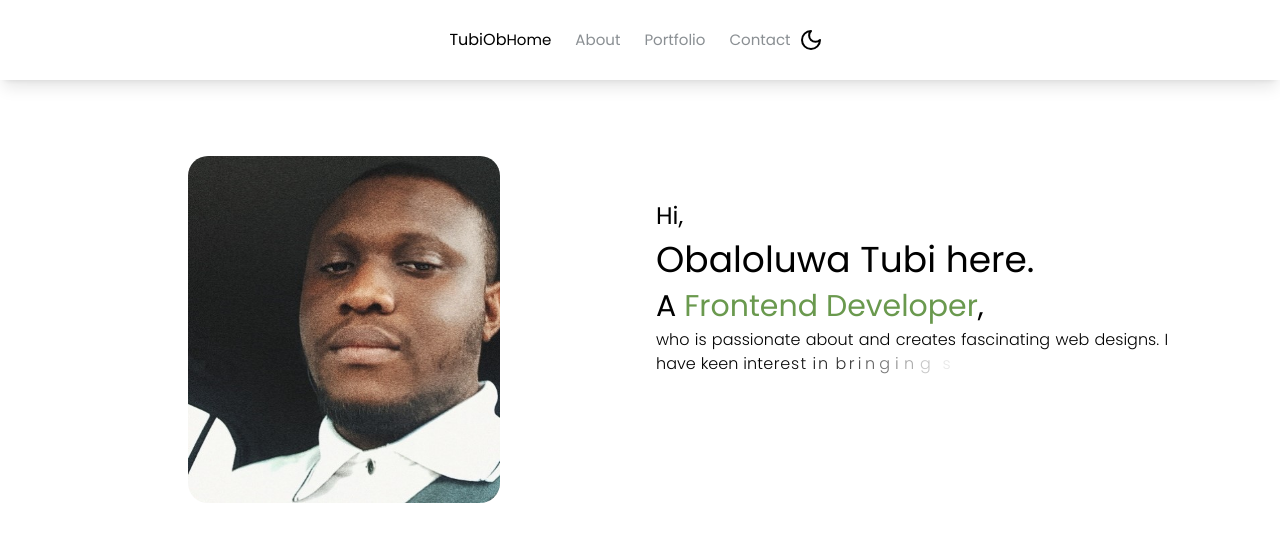
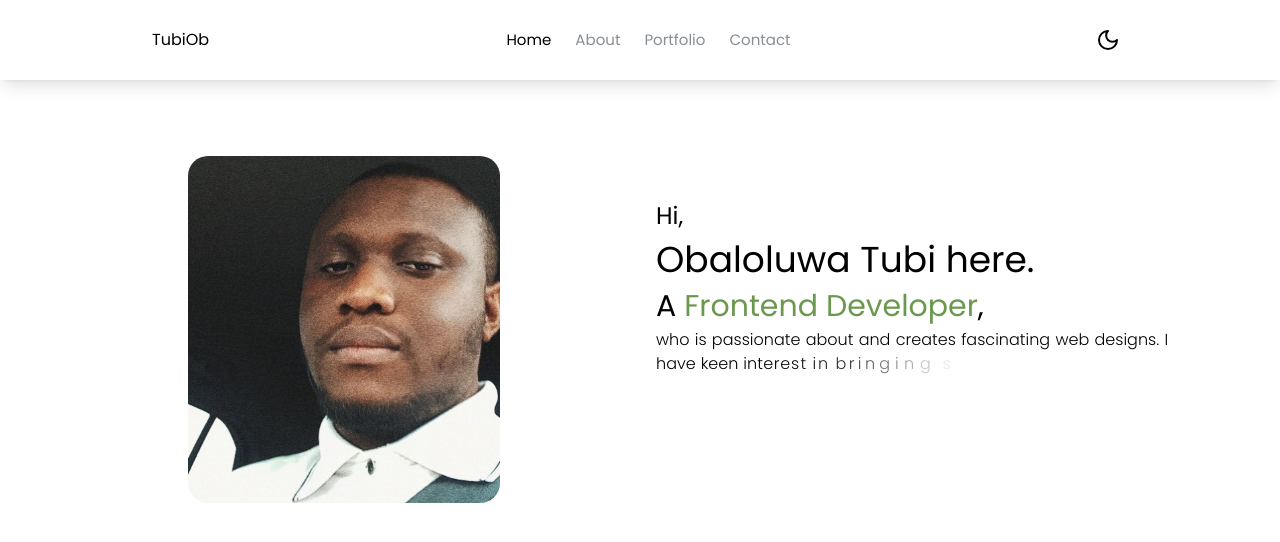
Before and after one commit to TubiOb/tubiob, a Next.js app: page / in a window 1280 px wide. Shown: the top 542 px of the page. Built offline with nearby package versions, Linux system fonts and the light colour scheme.

Commit message:
corrected layout bug I mistakenly created

```diff
--- a/src/components/Header/index.tsx
+++ b/src/components/Header/index.tsx
@@ -763,7 +763,7 @@ export const Header: React.FC = () => {
 
   return (
     <header ref={headerRef} className="fixed w-dvw lg:w-full bottom-2 lg:bottom-auto lg:top-0 left-0 bg-transparent lg:bg-[var(--bg-color)] lg:shadow-lg shadow-[#445B6F1A] transition-all ease-in-out z-[100]">
-      <div className="w-full flex justify-center">
+      {/* <div className="w-full flex justify-center"> */}
         <nav className="relative rounded-full lg:rounded-none bg-[var(--bg-color)] shadow-lg lg:shadow-none shadow-[#445B6F1A] border border-gray-100 dark:border-gray-800 lg:border-none py-3 px-6 flex justify-between items-center w-[90%] lg:max-w-[64rem] lg:w-auto h-[4rem] lg:h-[5rem] mx-auto z-[100]">
           <Link href="#" className="text-base text-foreground">
             TubiOb
@@ -815,7 +815,7 @@ export const Header: React.FC = () => {
             </button>
           </div>
         </nav>
-      </div>
+      {/* </div> */}
 
       {/* Mobile Menu - Integrated but conditionally rendered */}
       {isMenuOpen && (
```
